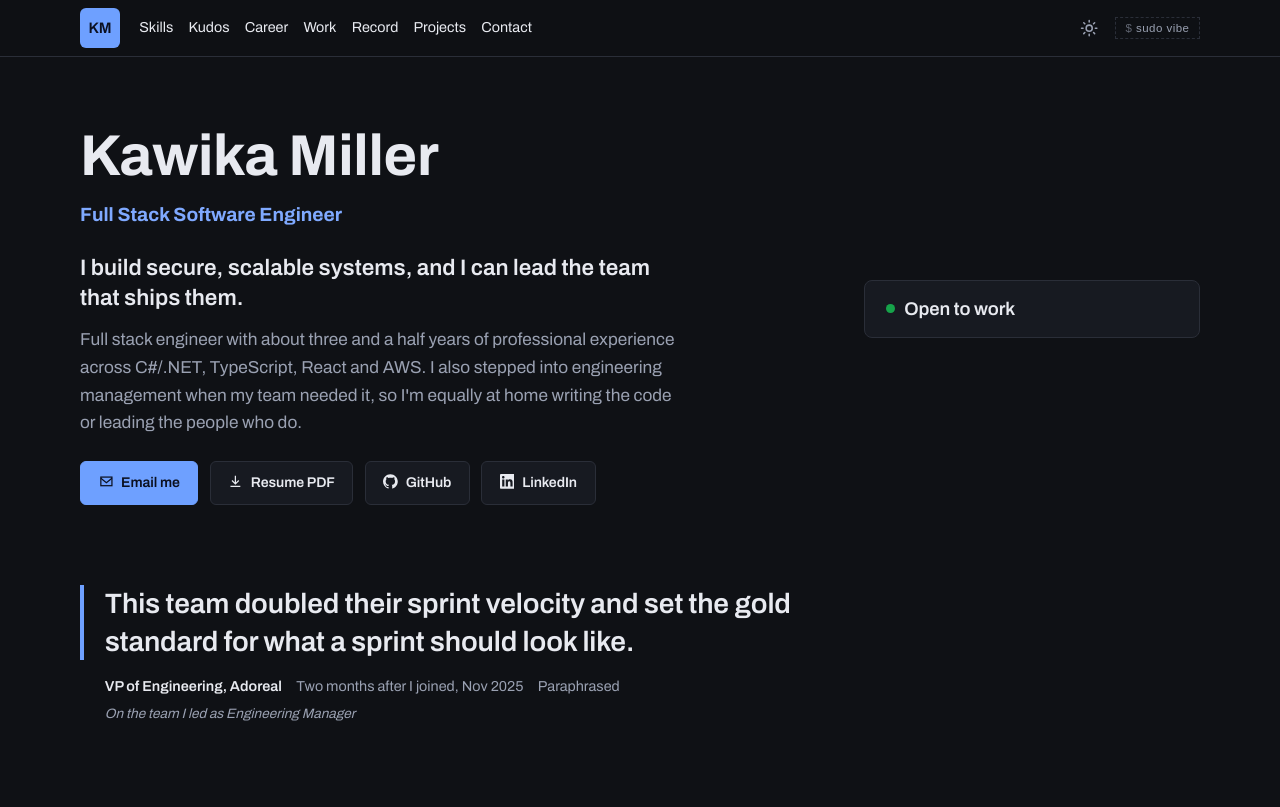
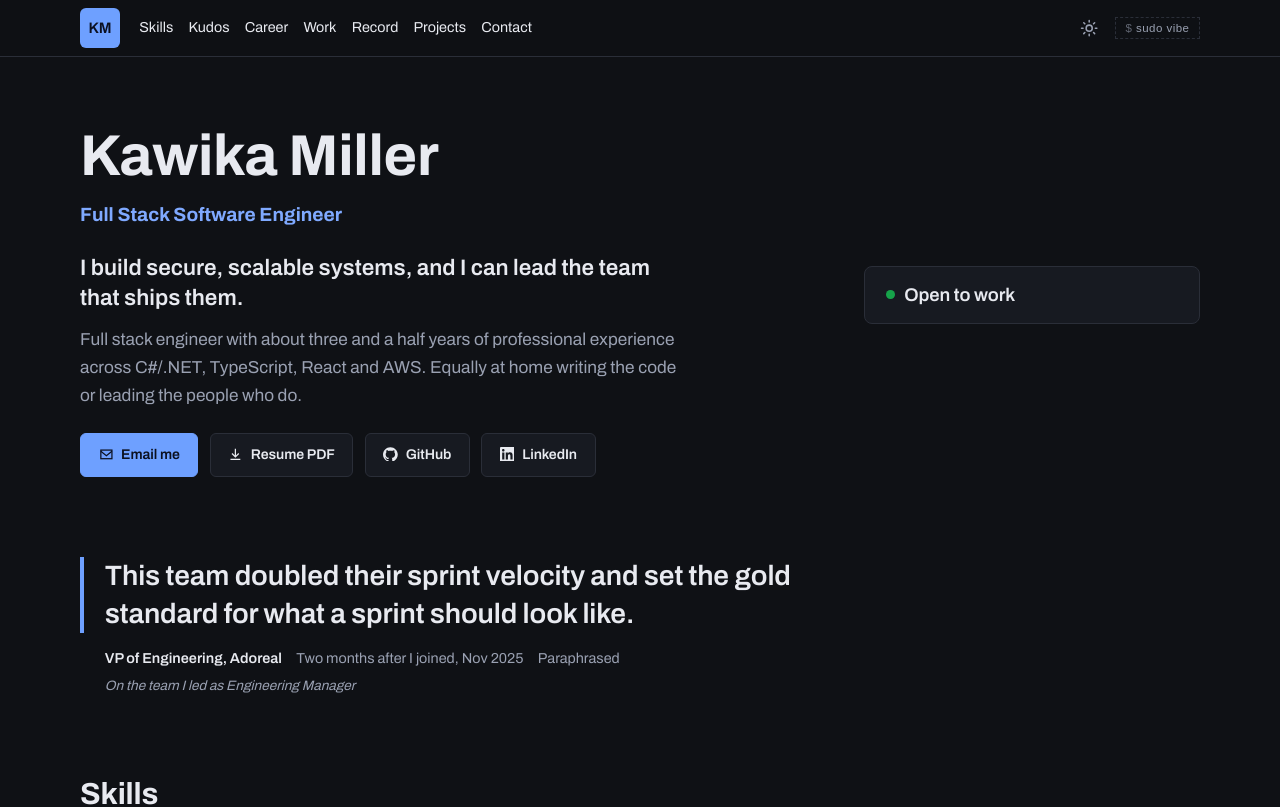
Before and after one commit to KawikaMiller/PortfolioWebsite, a Next.js app: page / in a window 1280 px wide. Shown: the top 807 px of the page. Built offline with nearby package versions, Linux system fonts and the light colour scheme; a web font is replaced by a local one.

Commit message:
Tighten the intro copy
Co-Authored-By: Claude Sonnet 5.5 <noreply@anthropic.com>

```diff
--- a/app/content.ts
+++ b/app/content.ts
@@ -10,7 +10,7 @@ export const profile = {
   tagline:
     "I build secure, scalable systems, and I can lead the team that ships them.",
   intro:
-    "Full stack engineer with about three and a half years of professional experience across C#/.NET, TypeScript, React and AWS. I also stepped into engineering management when my team needed it, so I'm equally at home writing the code or leading the people who do.",
+    "Full stack engineer with about three and a half years of professional experience across C#/.NET, TypeScript, React and AWS. Equally at home writing the code or leading the people who do.",
   email: "hello@kawikamiller.com",
   resume: "/Kawika_Miller_Resume.pdf",
   github: "https://github.com/KawikaMiller",
```
